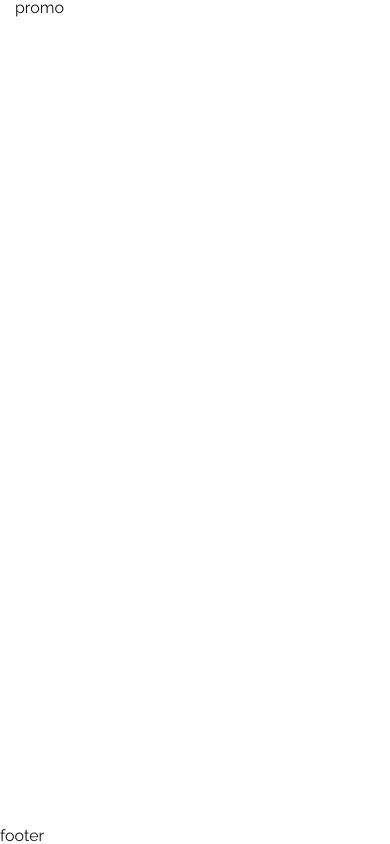
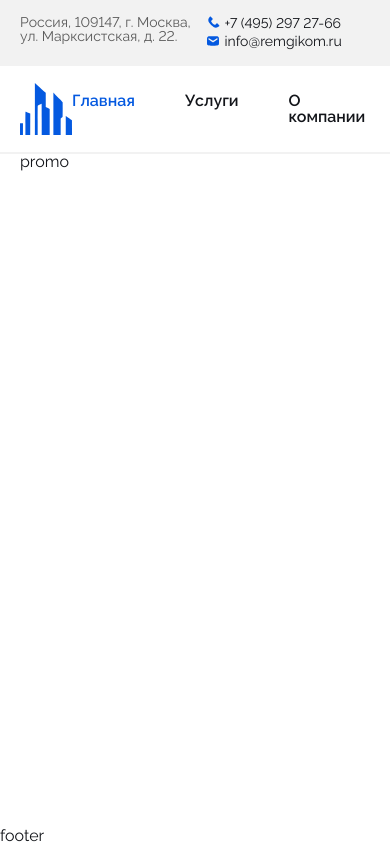
Before and after one commit to Bekh-dev/remgikom-landing, a plain HTML site: page index.html in a window 390 px wide. Drawn offline with Linux system fonts and the light colour scheme.

Commit message:
feat: add header with responsive layout

```diff
--- a/css/reset.css
+++ b/css/reset.css
@@ -31,7 +31,7 @@ body {
 	width: 100%;
 	font-size: 100%;
 	line-height: 1;
-	font-size: 14px;
+	font-variant-numeric: lining-nums proportional-nums;
 	-ms-text-size-adjust: 100%;
 	-moz-text-size-adjust: 100%;
 	-webkit-text-size-adjust: 100%;
--- a/css/style.css
+++ b/css/style.css
@@ -2,11 +2,12 @@
 @import url('reset.css');
 
 /*Fonts--------------------------------------------*/
-@import url(https://fonts.googleapis.com/css?family=Raleway:regular,500,600&display=swap);
+@import url(https://fonts.googleapis.com/css?family=Raleway:regular,500,600&display=swap&subset=cyrillic-ext);
 
 /*Переменные---------------------------------------*/
 :root {
 	--main-color: #13151a;
+	--blue-color: #0459e0;
 	--main-fonts: Raleway;
 }
 
@@ -28,9 +29,9 @@ body {
 
 /*Контейнер----------------------------------------*/
 [class*='_container'] {
-	max-width: 1200px;
+	max-width: 1240px;
 	margin: 0 auto;
-	padding: 0px 15px;
+	padding: 0px 20px;
 }
 /* PC */
 @media (max-width: 1057px) {
@@ -50,3 +51,105 @@ body {
 		max-width: 100%;
 	}
 }
+
+/*Header-------------------------------------------*/
+.header {
+}
+.header__top {
+}
+.header__bottom {
+	border-bottom: 2px solid #f2f2f2;
+}
+
+.top-header {
+	background-color: #f2f2f2;
+	padding: 15px 0px;
+	font-size: 14px;
+}
+.top-header__container {
+	display: flex;
+	justify-content: space-between;
+}
+.top-header__address {
+	color: #5a5a5a;
+}
+.top-header__contacts {
+}
+.top-header__contact {
+	display: inline-flex;
+	align-items: center;
+	gap: 4px;
+	color: inherit;
+}
+.top-header__contact:not(:last-child) {
+	margin: 0px 20px 0px 0px;
+}
+.top-header__contact_num {
+}
+.top-header__contact_email {
+}
+
+.bottom-header {
+	padding: 15px 0px;
+}
+.bottom-header__container {
+	display: flex;
+	justify-content: space-between;
+	align-items: center;
+}
+.bottom-header__logo {
+}
+.bottom-header__menu {
+}
+
+.menu {
+	display: flex;
+	align-items: center;
+}
+.menu__body {
+}
+.menu__list {
+	display: flex;
+	gap: 50px;
+}
+.menu__item {
+}
+.menu__link {
+	color: inherit;
+	font-weight: 600;
+	transition: all 0.4s ease 0s;
+}
+.menu__link._act {
+	color: #0459e0;
+}
+@media (any-hover: hover) {
+	.menu__link:hover {
+		color: #0459e0;
+	}
+}
+.menu__icon {
+}
+
+.icon-menu {
+}
+.icon-menu__line {
+}
+.bottom-header__btn {
+}
+
+.btn {
+	display: inline-flex;
+	border-radius: 24px;
+	padding: 12px 40px;
+	box-shadow: 0 0 6px 0 rgba(0, 102, 255, 0.25);
+	background: #0459e0;
+	font-weight: 600;
+	color: #fff;
+	transition: all 0.4s ease 0s;
+}
+@media (any-hover: hover) {
+	.btn:hover {
+		box-shadow: 0 0 6px 0 rgba(0, 102, 255, 0.5);
+		background: #3d88fe;
+	}
+}
--- a/index.html
+++ b/index.html
@@ -8,6 +8,56 @@
 	</head>
 	<body>
 		<div class="wrapper">
+			<header class="header">
+				<div class="header__top top-header">
+					<div class="top-header__container _container">
+						<div class="top-header__address">Россия, 109147, г. Москва, ул. Марксистская, д. 22.</div>
+						<div class="top-header__contacts">
+							<a href="tel:+74952972766" class="top-header__contact top-header__contact_num">
+								<img src="img/icons/phone.svg" alt="Телефон" />+7 (495) 297 27-66
+							</a>
+							<a href="mailto:info@remgikom.ru" class="top-header__contact top-header__contact_email">
+								<img src="img/icons/email.svg" alt="Почта" />info@remgikom.ru
+							</a>
+						</div>
+					</div>
+				</div>
+				<div class="header__bottom bottom-header">
+					<div class="bottom-header__container _container">
+						<a href="#" class="bottom-header__logo">
+							<picture>
+								<source media="(max-width: 479.98px)" srcset="img/logo-mark.svg" />
+								<img src="img/logo-main.svg" alt="Логотип Ремгиком" />
+							</picture>
+						</a>
+						<nav class="bottom-header__menu menu">
+							<div class="menu__body">
+								<ul class="menu__list">
+									<li class="menu__item">
+										<a href="#" class="menu__link _act">Главная</a>
+									</li>
+									<li class="menu__item">
+										<a href="#" class="menu__link">Услуги</a>
+									</li>
+									<li class="menu__item">
+										<a href="#" class="menu__link">О компании</a>
+									</li>
+									<li class="menu__item">
+										<a href="#" class="menu__link">Наши проекты</a>
+									</li>
+									<li class="menu__item">
+										<a href="#" class="menu__link">Контакты</a>
+									</li>
+								</ul>
+							</div>
+							<button class="menu__icon icon-menu" type="button">
+								<span class="icon-menu__line"></span>
+							</button>
+						</nav>
+						<a href="#" class="bottom-header__btn btn">Связаться с нами!</a>
+					</div>
+				</div>
+			</header>
 			<main class="main">
 				<div class="deadline">
 					<div class="deadline__container _container">promo</div>
```
Also changed, not shown: img/icons/email.svg (added), img/icons/phone.svg (added), img/logo-main.svg (added), img/logo-mark.svg (added).
